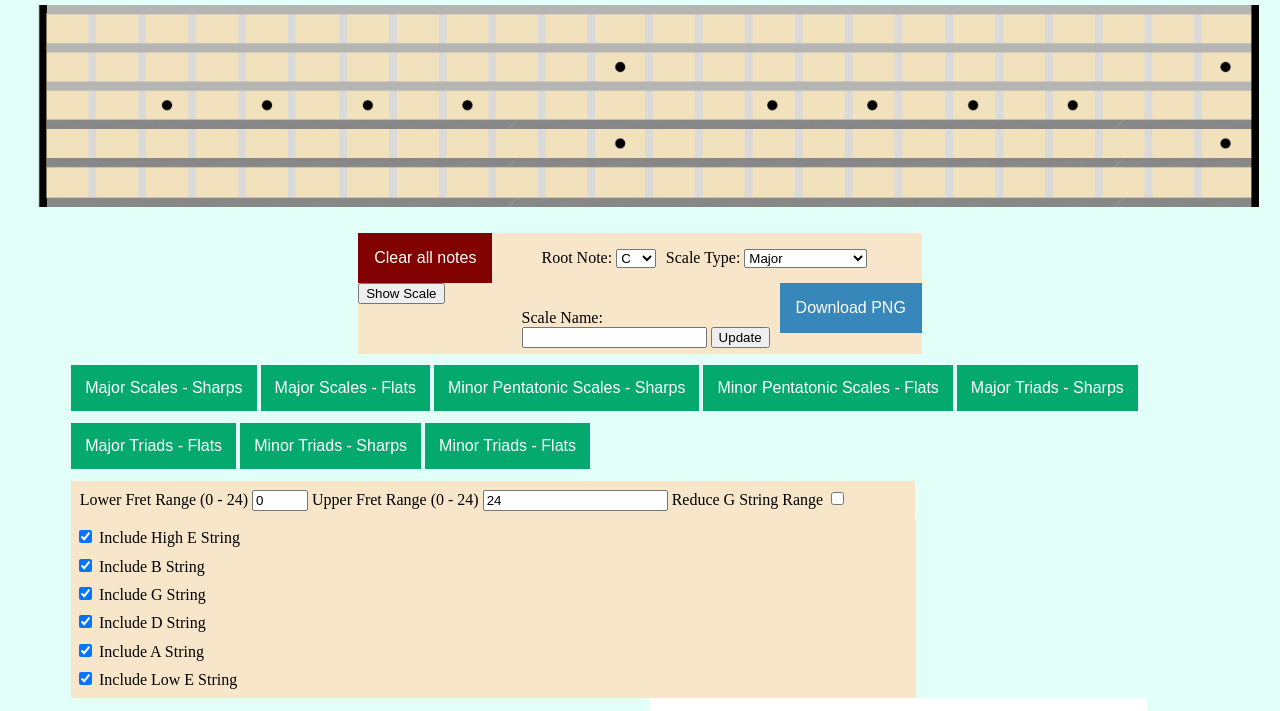
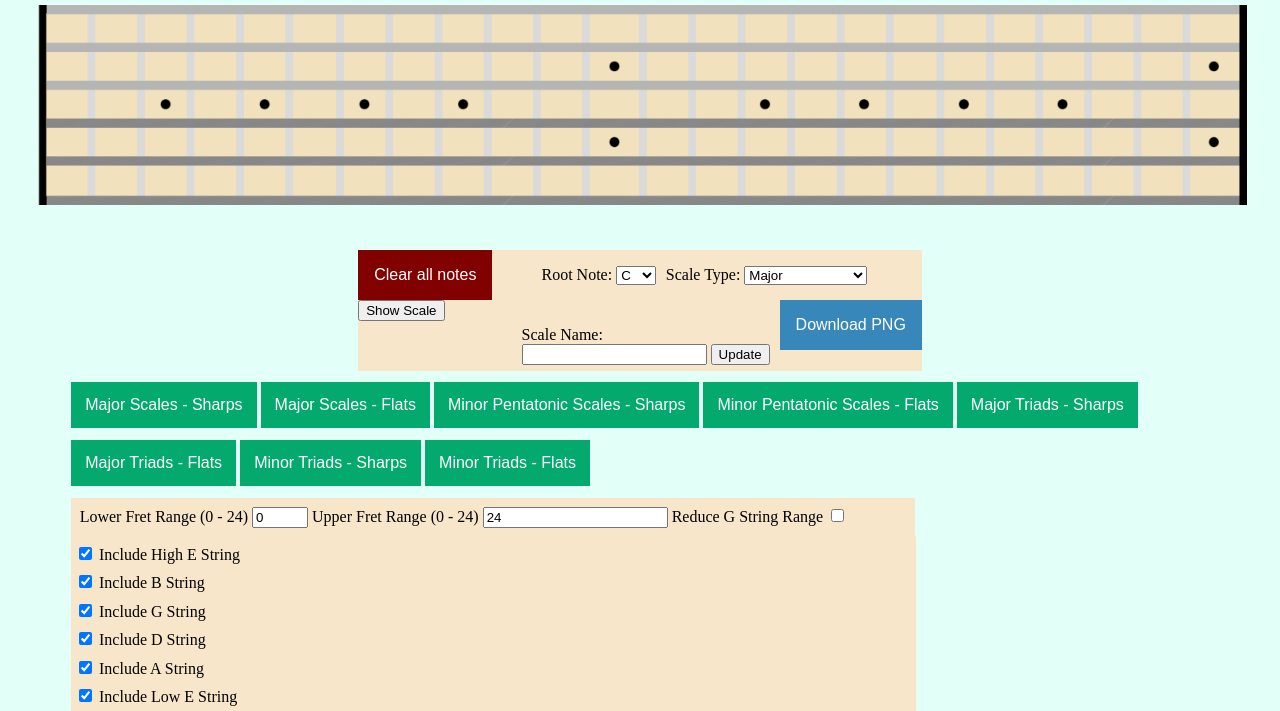
Before and after one commit to Blargonson/GuitarFretboardGenerator, a website: page index.html in a window 1280 px wide. Shown: the part 60-771 px from the top of the page. Drawn offline with nearby package versions, Linux system fonts and the light colour scheme.

Commit message:
fretboard container padding

```diff
--- a/layout.css
+++ b/layout.css
@@ -37,9 +37,9 @@ html{
 }
 
 .fretboardContainer {
-    padding-bottom: 2%;
+    padding-bottom: 3.5%;
     padding-left: 1%;
-    padding-right: 1%;
+    padding-right: 2%;
     position: relative;
 }
 
```
